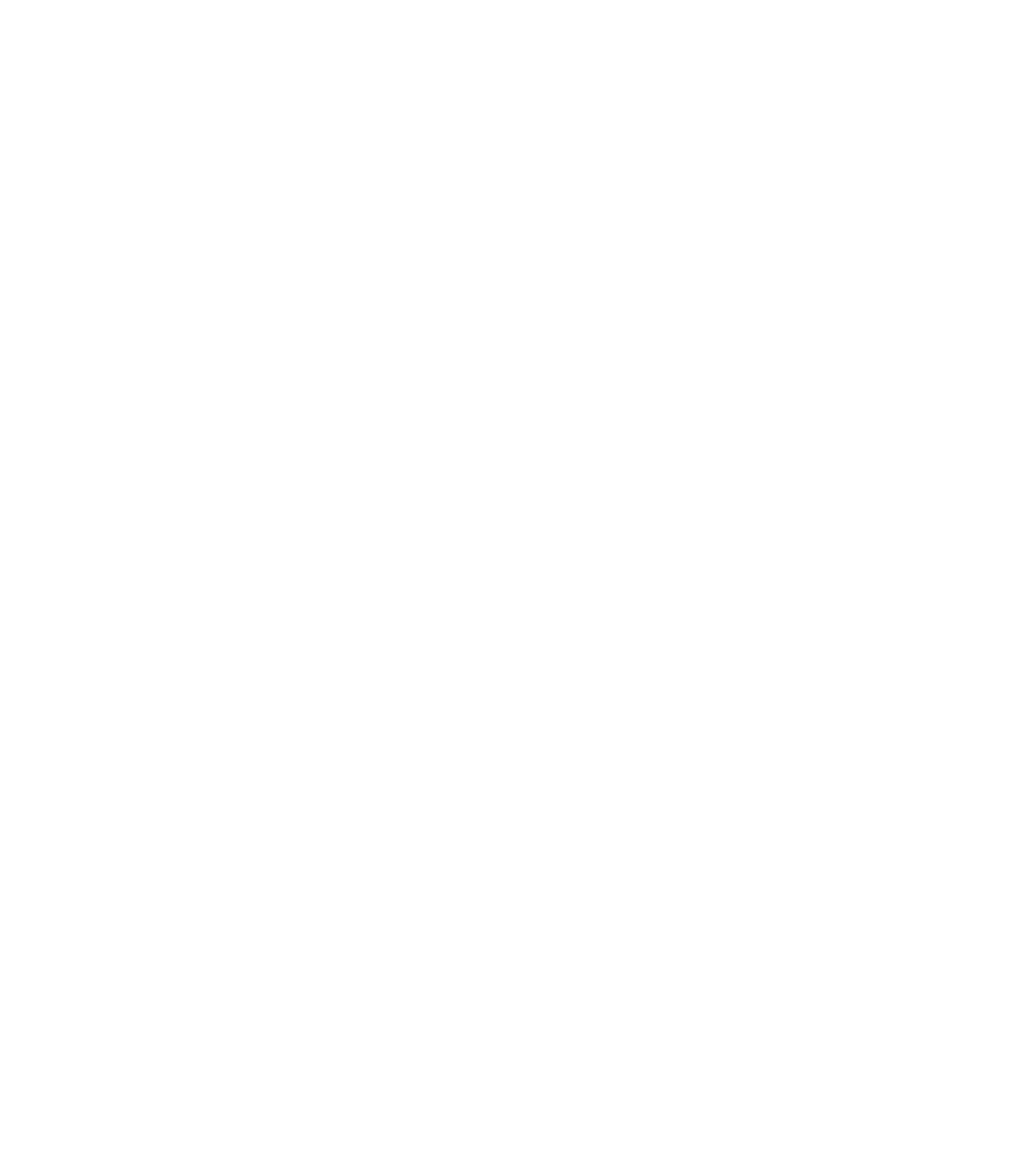
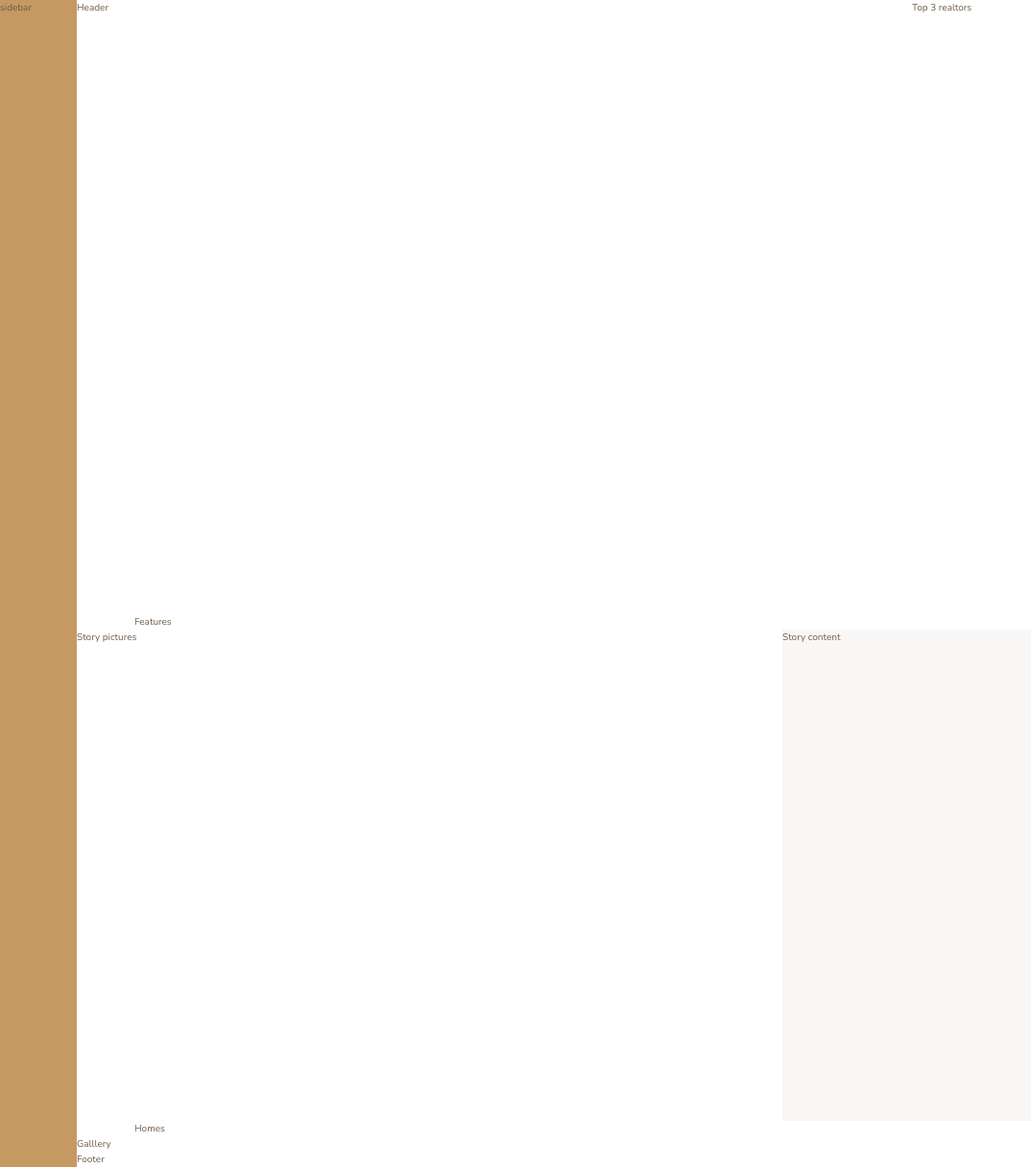
Before and after one commit to rudiss/grid-project, a website: page index.html in a window 1280 px wide. Shown: the whole page at 96% size, without its empty margins (0-1074 px from the left). Before the commit the page ends 800 px from the top, so only its background shows below. Drawn offline with nearby package versions, Linux system fonts and the light colour scheme.

Commit message:
grid layout done

```diff
--- a/index.html
+++ b/index.html
@@ -1,5 +1,6 @@
 <!DOCTYPE html>
 <html lang="en">
+
 <head>
   <meta charset="UTF-8">
   <meta name="viewport" content="width=device-width, initial-scale=1.0">
@@ -11,6 +12,35 @@
 
   <title>nexter &mdash; your home, your freedom</title>
 </head>
+
 <body class="container">
+  <div class="sidebar">
+    sidebar
+  </div>
+  <header class="header">
+    Header
+  </header>
+  <div class="realtors">
+    Top 3 realtors
+  </div>
+  <section class="features">
+    Features
+  </section>
+  <div class="story__pictures">
+    Story pictures
+  </div>
+  <div class="story__content">
+    Story content
+  </div>
+  <section class="homes">
+    Homes
+  </section>
+  <section class="gallery">
+    Galllery
+  </section>
+  <footer class="footer">
+    Footer
+  </footer>
 </body>
+
 </html>
--- a/sass/_base.sass
+++ b/sass/_base.sass
@@ -13,7 +13,6 @@ $color-grey-dark-2: #6D5D4B;
 // FONT VARIABLES
 $font-primary: 'Nunito', sans-serif;
 $font-display: 'Josefin Sans', sans-serif;
-
 
 *,
 *::before,
@@ -31,3 +30,9 @@ body
   color: $color-grey-dark-2
   font-weight: 300
   line-height: 1.6
+
+.container
+  display: grid
+  grid-template-rows: 80vh min-content 40vw repeat(3, min-content) // will adapt with content responsive
+  grid-template-columns: [sidebar-start] 8rem [sidebar-end full-start] minmax(6rem, 1fr) [center-start] repeat(8,
+  [col-start] minmax(min-content, 14rem) [col-end]) [center-end] minmax(6rem, 1fr) [full-end]
--- a/sass/_features.sass
+++ b/sass/_features.sass
@@ -0,0 +1,2 @@
+.features
+  grid-column: center-start / center-end
--- a/sass/_footer.sass
+++ b/sass/_footer.sass
@@ -0,0 +1,2 @@
+.footer
+  grid-column: full-start / full-end
--- a/sass/_gallery.sass
+++ b/sass/_gallery.sass
@@ -0,0 +1,2 @@
+.gallery
+  grid-column: full-start / col-end 6
--- a/sass/_header.sass
+++ b/sass/_header.sass
@@ -0,0 +1 @@
+.header
--- a/sass/_homes.sass
+++ b/sass/_homes.sass
@@ -0,0 +1,2 @@
+.homes
+  grid-column: center-start / center-end
--- a/sass/_realtors.sass
+++ b/sass/_realtors.sass
@@ -0,0 +1,2 @@
+.realtors
+  grid-column: col-start 7 / full-end
--- a/sass/_sidebar.sass
+++ b/sass/_sidebar.sass
@@ -0,0 +1,4 @@
+.sidebar
+  background-color: $color-primary
+  grid-column: sidebar-start / sidebar-end
+  grid-row: 1 / -1
--- a/sass/_story.sass
+++ b/sass/_story.sass
@@ -0,0 +1,7 @@
+.story
+  &__pictures
+      grid-column: full-start / col-end 4
+
+  &__content
+    background-color: $color-grey-light-1
+    grid-column: col-end 5 / full-end
```
Also changed, not shown: css/style.css, sass/_typography.sass (added), sass/_typography.scss (deleted). Lines whose indentation alone changed are shown as unchanged.
